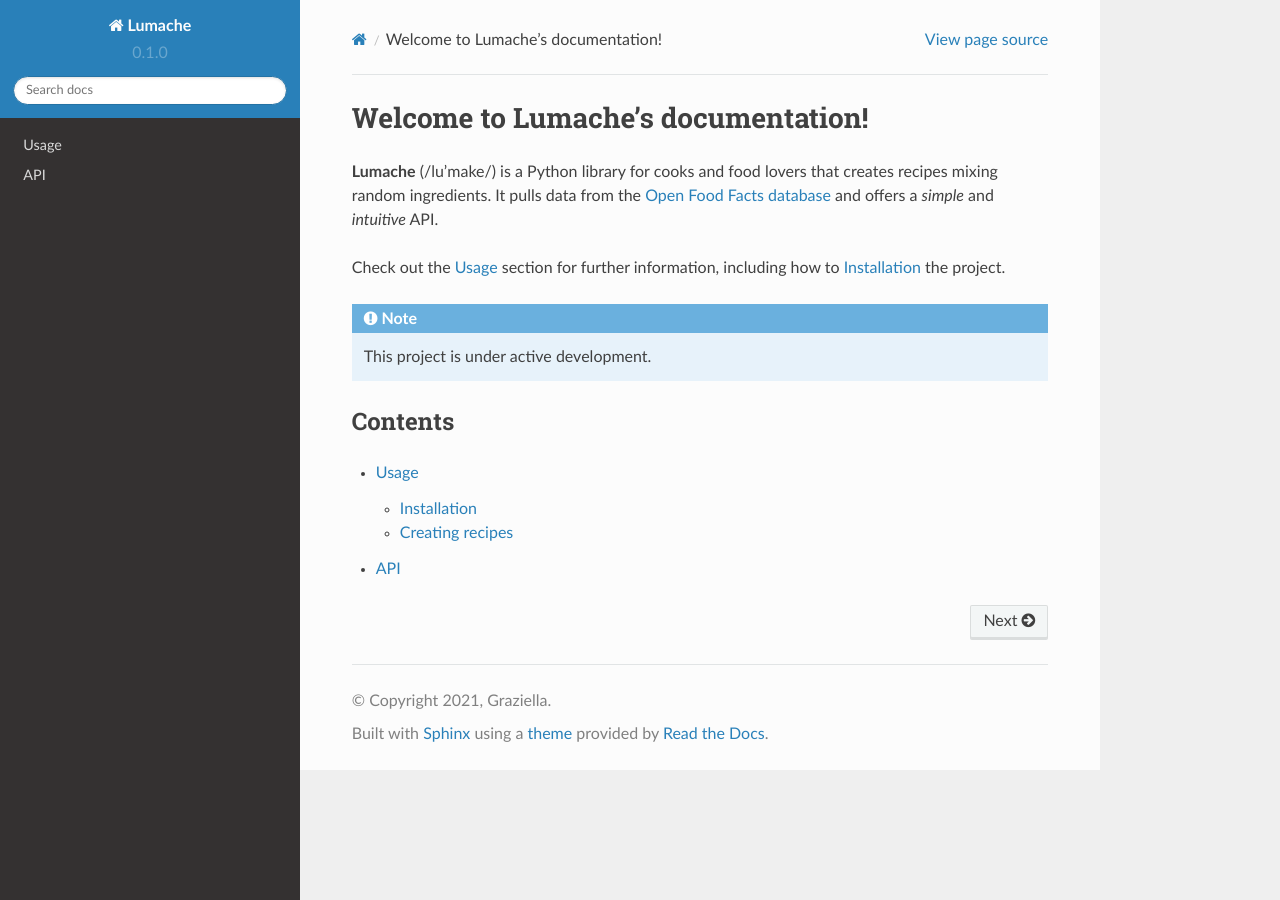
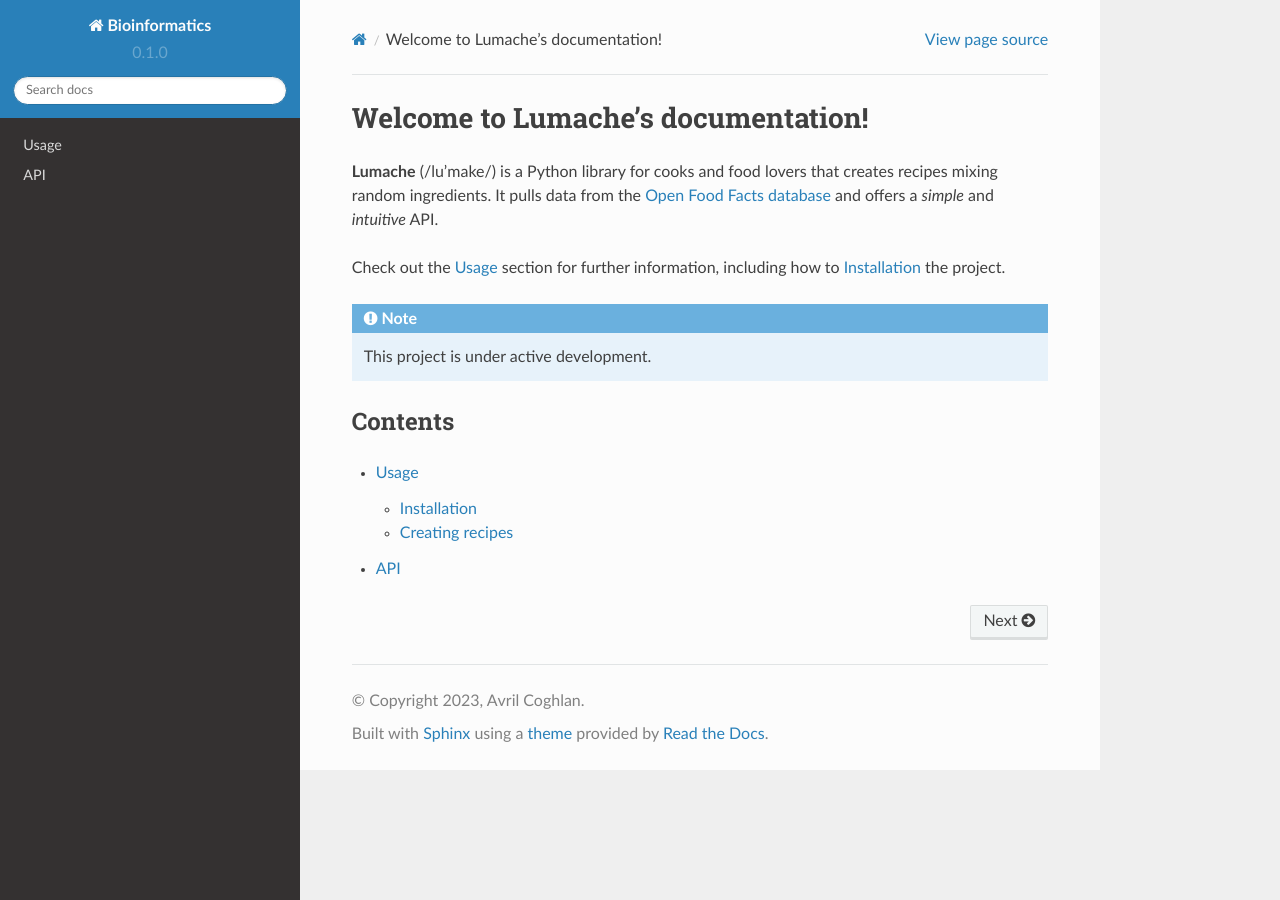
Before and after one commit to avrilcoghlan/bioinformatics, a Sphinx documentation site: the page built from docs/source/index.rst, in a window 1280 px wide. Built offline with Sphinx 7.4.7 and the Read the Docs theme 2.0.0, drawn with Linux system fonts in a browser that asks for light colours.

Commit message:
Update conf.py
Updated project name and author.

```diff
--- a/docs/source/conf.py
+++ b/docs/source/conf.py
@@ -2,9 +2,9 @@
 
 # -- Project information
 
-project = 'Lumache'
-copyright = '2021, Graziella'
-author = 'Graziella'
+project = 'Bioinformatics'
+copyright = '2023, Avril Coghlan'
+author = 'Avril Coghlan'
 
 release = '0.1'
 version = '0.1.0'
```
